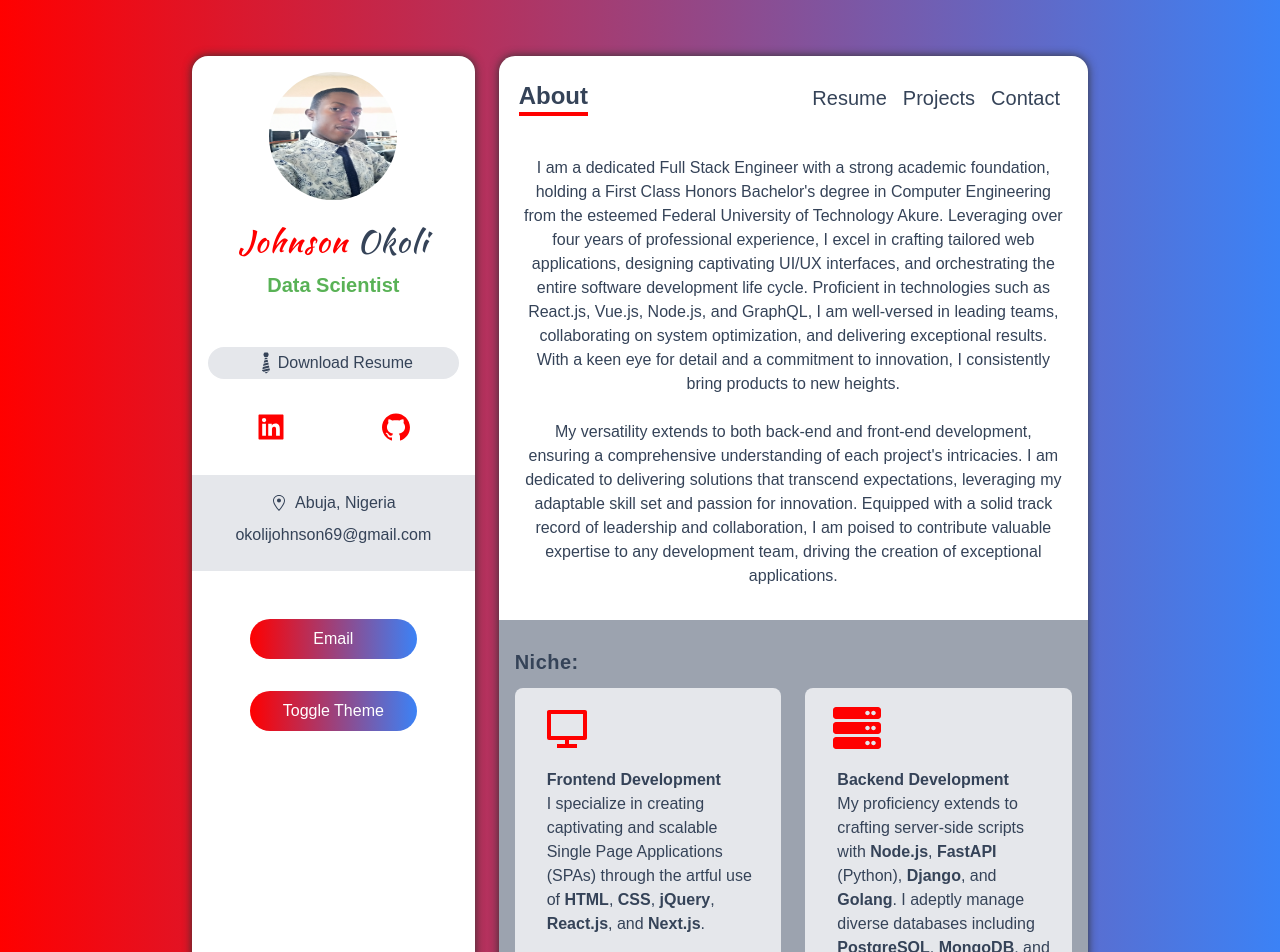
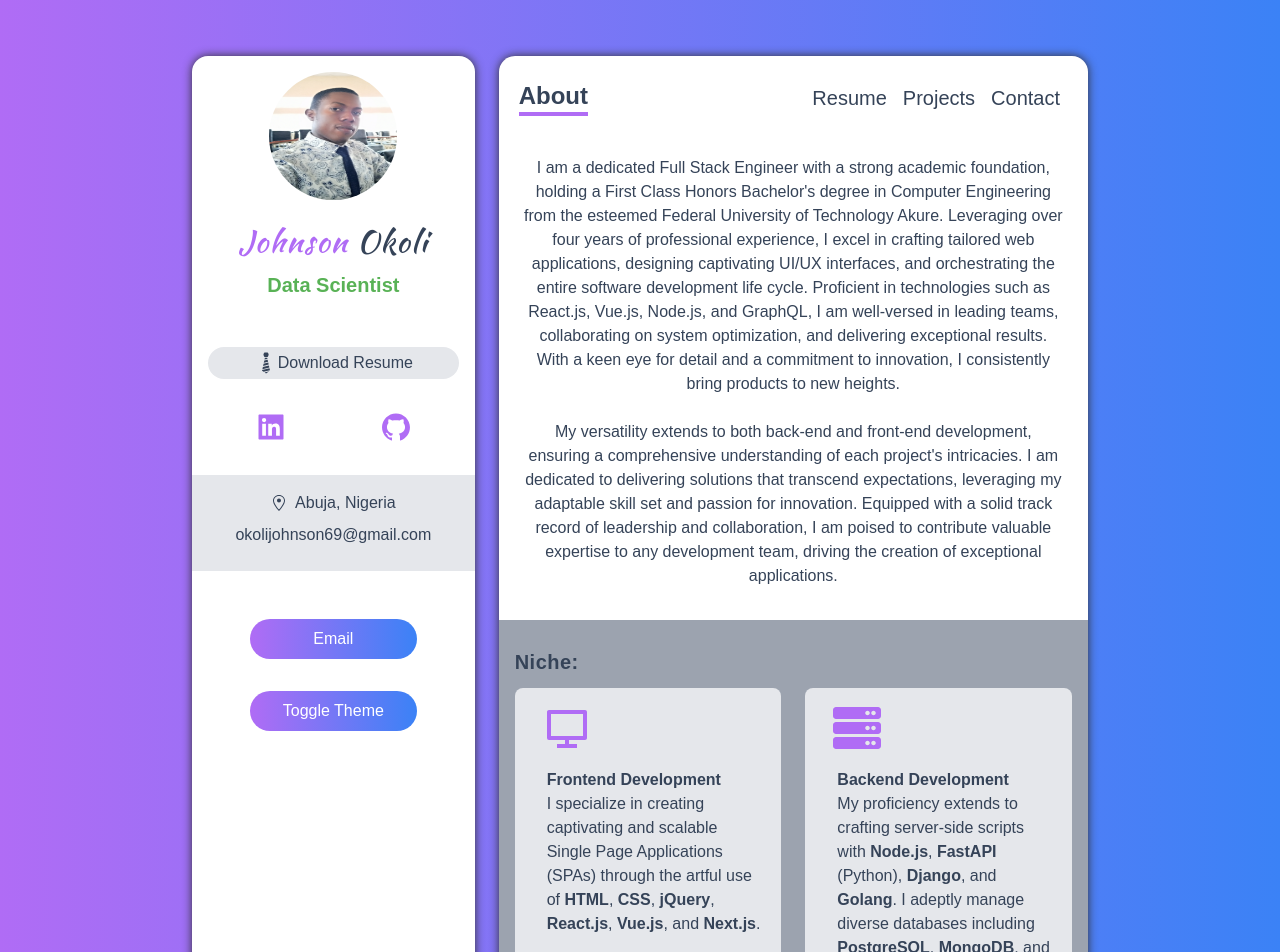
Before and after one commit to brisstone/portfolio, a Next.js app: page / in a window 1280 px wide. Shown: the top 952 px of the page. Built offline with nearby package versions, Linux system fonts and the light colour scheme.

Commit message:
OJ-color-revamp

```diff
--- a/components/Navbar.tsx
+++ b/components/Navbar.tsx
@@ -1,8 +1,7 @@
 import { useState, useEffect, FunctionComponent } from 'react'
 import { useRouter } from 'next/router'
 import Link from 'next/link'
-// import Contact from '../pages/contact'
-// import Contact from '../pages/contact/Contact.jsx'
+
 
 const NavItem: FunctionComponent<{
    active: string
--- a/data.ts
+++ b/data.ts
@@ -11,7 +11,7 @@ export const services: Service[] = [
     Icon: RiComputerLine,
     title: "Frontend Development",
     about:
-      "I specialize in creating captivating and scalable Single Page Applications (SPAs) through the artful use of <b>HTML</b>, <b>CSS</b>, <b>jQuery</b>, <b>React.js</b>, and <b>Next.js</b>.",
+      "I specialize in creating captivating and scalable Single Page Applications (SPAs) through the artful use of <b>HTML</b>, <b>CSS</b>, <b>jQuery</b>, <b>React.js</b>, <b>Vue.js</b>, and <b>Next.js</b>.",
   },
   {
     Icon: FaServer,
--- a/next.config.js
+++ b/next.config.js
@@ -1,5 +1,5 @@
 module.exports = {
   images: {
-    domains: ["sumitdey.netlify.app"],
+    domains: ["https://portfolio-okoli-johnson.vercel.app"],
   },
 };
--- a/tailwind.config.js
+++ b/tailwind.config.js
@@ -14,7 +14,7 @@ module.exports = {
     extend: {
       colors: {
         green: {
-          DEFAULT: "red",
+          DEFAULT: "#b06cf5",
         },
         dark: {
           DEFAULT: "#010101",
```
